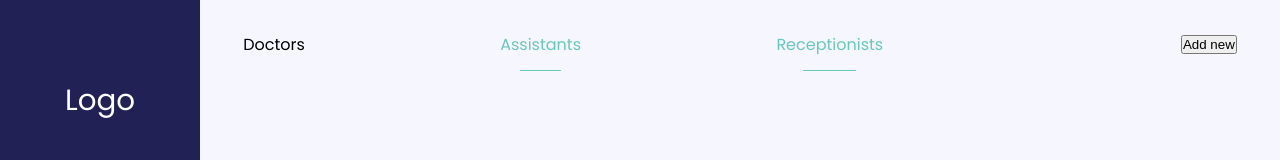
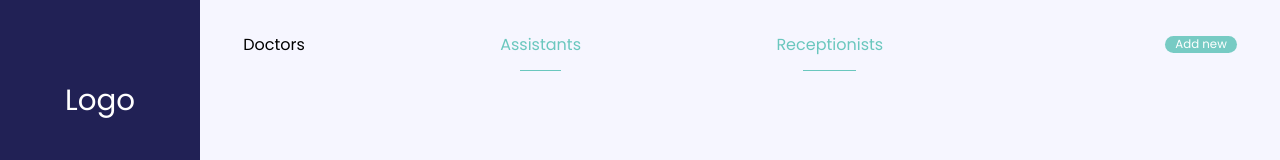
Before and after one commit to Slavik-Da/HOAPITAL-REACT-APP-WEB, a React app: page /stuff in a window 1280 px wide. Shown: the top 160 px of the page. Built offline with nearby package versions, Linux system fonts and the light colour scheme.

Commit message:
tab button added

```diff
--- a/src/components/Button/Button.tsx
+++ b/src/components/Button/Button.tsx
@@ -3,7 +3,8 @@ import {InterfaceButtonProps, EnumButtonsTypes, TypeButtonClasses} from './types
 
 const buttonClasses : TypeButtonClasses  = {
     [EnumButtonsTypes.LIGTH_GREEN]: 'btn_light-green',
-    [EnumButtonsTypes.ORANGE_LONG]: 'btn_orange-long'
+    [EnumButtonsTypes.ORANGE_LONG]: 'btn_orange-long',
+    [EnumButtonsTypes.BIG_GREEN]: 'btn_big-green',
 };
 
 export const Button: React.FC<InterfaceButtonProps> = ({
@@ -31,6 +32,13 @@ export const Button: React.FC<InterfaceButtonProps> = ({
                     </a>
                 );
             }
+            case EnumButtonsTypes.BIG_GREEN: {
+                return (
+                    <a className={btnStyles.join(' ')} onClick={onPressAction}>
+                        {text}
+                    </a>
+                )
+            }
         }
     };
 
--- a/src/components/Button/scss/Button.scss
+++ b/src/components/Button/scss/Button.scss
@@ -27,4 +27,10 @@
             border: 1px solid $orangeDecorated;
         }
     }
+
+    &_big-green {
+        color: white;
+        border-radius: 20px;
+        background-color: rgba($color: $greenDarkenDecorated, $alpha: .9);
+    }
 }
--- a/src/components/Button/types.ts
+++ b/src/components/Button/types.ts
@@ -1,6 +1,7 @@
 export enum EnumButtonsTypes {
     LIGTH_GREEN = 'LIGHT_GREEN' ,
-    ORANGE_LONG = 'ORANGE_LONG'
+    ORANGE_LONG = 'ORANGE_LONG' ,
+    BIG_GREEN = 'BIG_GREEN'
 };
 
 export interface InterfaceButtonProps{
--- a/src/pages/Stuff/components/StuffHeader/StuffHeader.tsx
+++ b/src/pages/Stuff/components/StuffHeader/StuffHeader.tsx
@@ -1,4 +1,6 @@
 import React from 'react';
+import { Button } from '../../../../components/Button/Button';
+import { EnumButtonsTypes } from '../../../../components/Button/types';
 
 export const StuffHeader = () => {
     return (
@@ -8,7 +10,11 @@ export const StuffHeader = () => {
                     <div className="tab-line__active">Assistants</div>
                     <div className="tab-line__active">Receptionists</div>
                 </div>
-                <button>Add new</button>
+                <Button
+                type= {EnumButtonsTypes.BIG_GREEN}
+                text='Add new'
+                onPressAction = { () => {} }
+                />
             </div>
     )
 }
```
